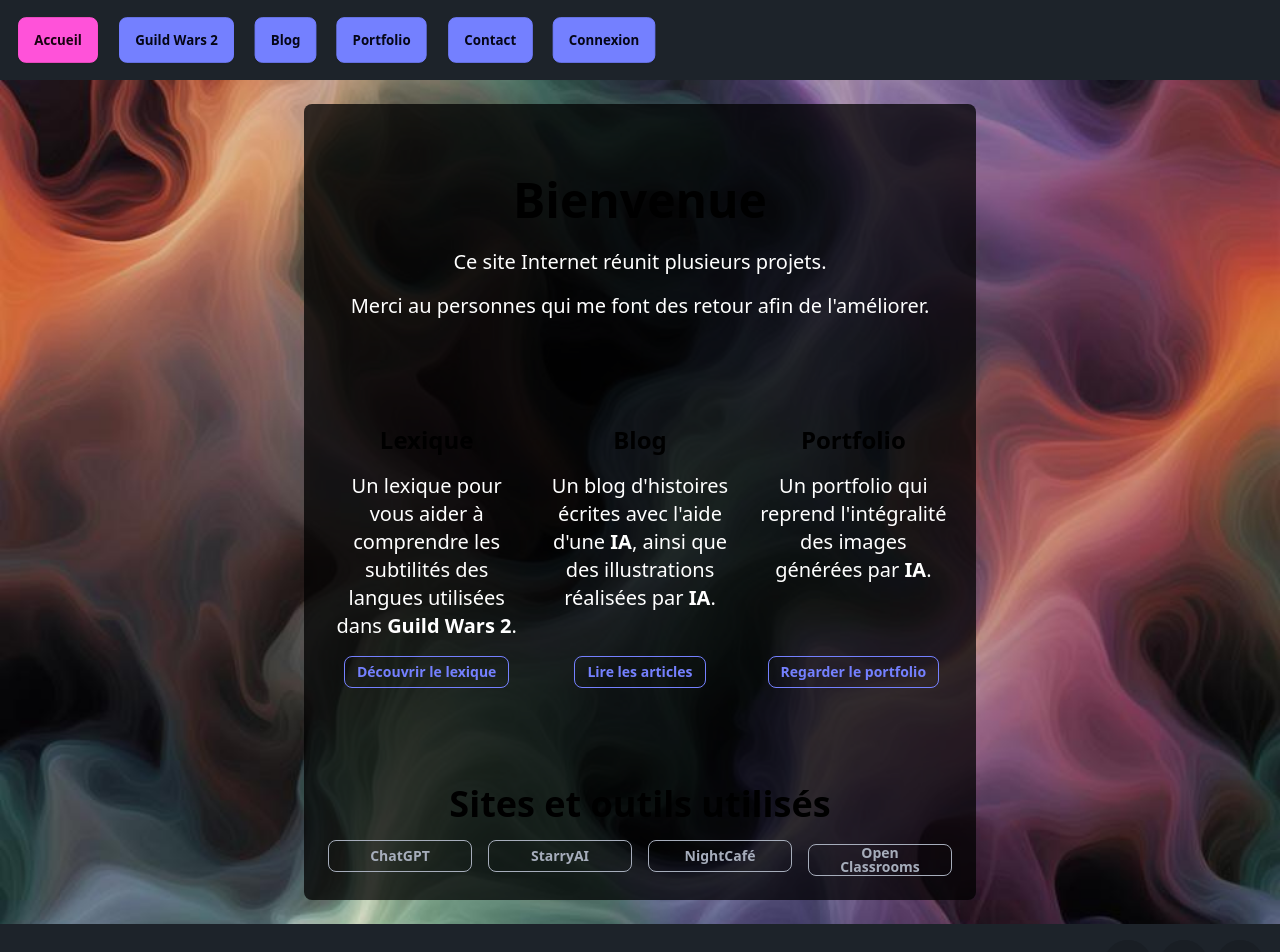
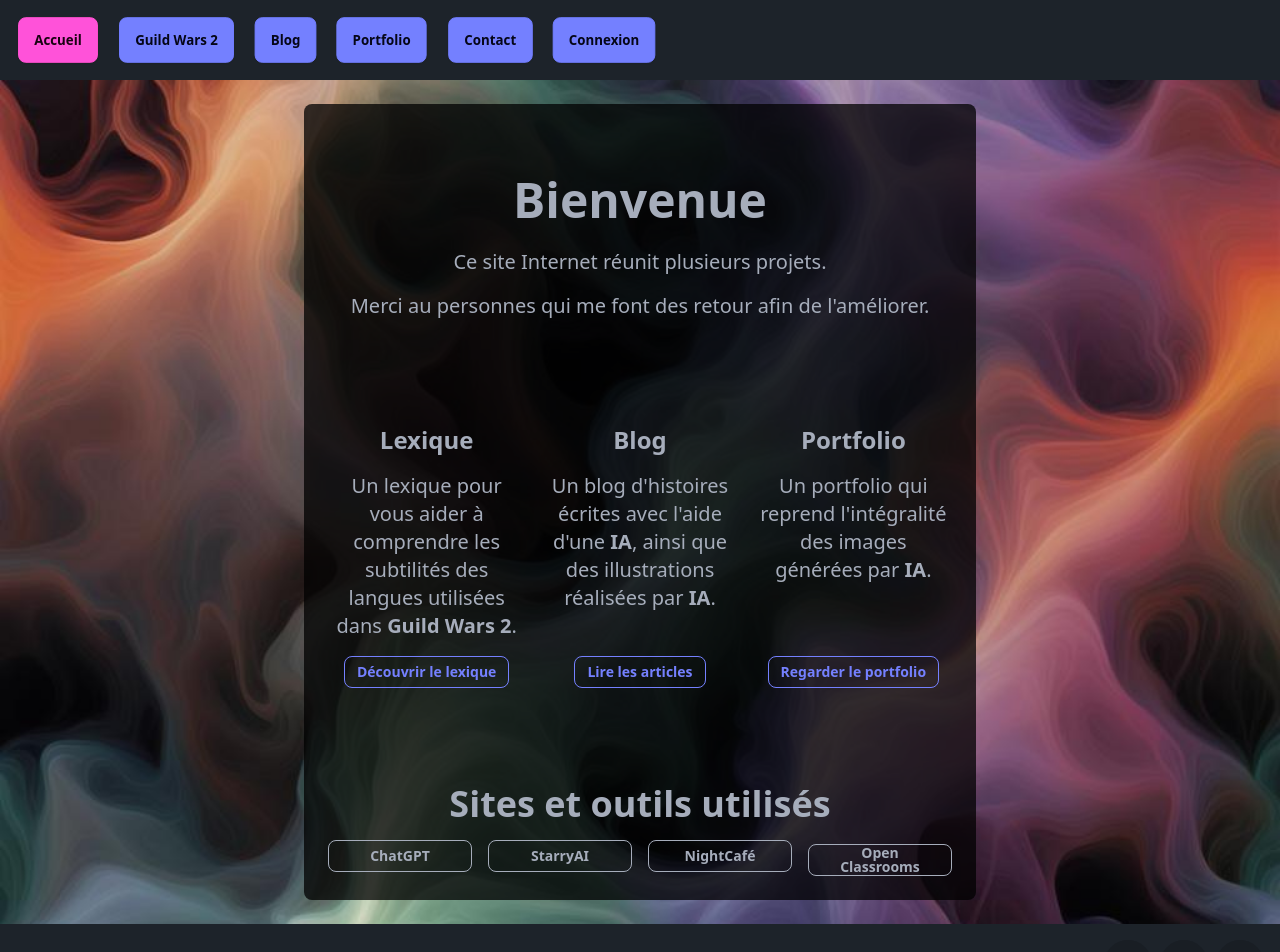
Before and after one commit to coaben2/coaben2, a Vue app: page / in a window 1280 px wide. Shown: the top 952 px of the page. Built offline with nearby package versions, Linux system fonts and the light colour scheme.

Commit message:
CSS maj pour ravoir les couleur de base

```diff
--- a/src/assets/style.css
+++ b/src/assets/style.css
@@ -18,33 +18,33 @@ h3,
 h4,
 h5,
 h6 {
-    @apply font-bold text-black;
+    @apply font-bold;
 }
 
 h1 {
-    @apply text-5xl text-black;
+    @apply text-5xl;
 }
 
 h2 {
-    @apply text-4xl text-black;
+    @apply text-4xl;
 }
 
 h3 {
-    @apply text-3xl text-black;
+    @apply text-3xl;
 }
 
 h4 {
-    @apply text-2xl text-black;
+    @apply text-2xl;
 }
 
 h5 {
-    @apply text-xl text-black;
+    @apply text-xl;
 }
 
 h6 {
-    @apply text-lg text-black
+    @apply text-lg;
 }
 
 p {
-    @apply text-xl text-white
+    @apply text-xl;
 }
```
